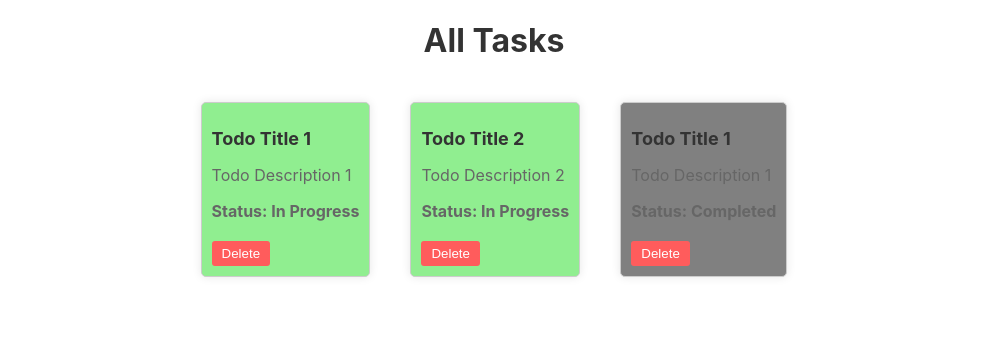
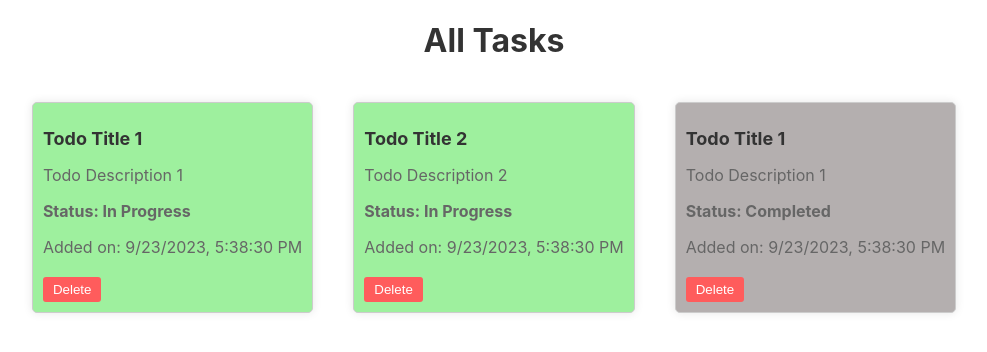
Before and after one commit to ridsashabbir/Listify, a React (Create React App) app in the folder listify/: page /alltasks in a window 1280 px wide. Shown: the top 352 px of the page, without its empty margins (146-1133 px from the left). Built offline with nearby package versions, Linux system fonts and the light colour scheme.

Commit message:
added system's default time with each task

```diff
--- a/listify/src/Components/AllTasks.css
+++ b/listify/src/Components/AllTasks.css
@@ -44,10 +44,10 @@
 
   /* Styling for In Progress tasks */
   .task-card.in-progress {
-    background-color: lightgreen;
+    background-color: rgb(158, 240, 158);
   }
 
   /* Styling for Completed tasks */
   .task-card.completed {
-    background-color: grey;
+    background-color: rgb(180, 175, 175);
   }
--- a/listify/src/Components/AllTasks.js
+++ b/listify/src/Components/AllTasks.js
@@ -8,18 +8,21 @@ function AllTasks() {
       title: "Todo Title 1",
       description: "Todo Description 1",
       status: "In Progress",
+      timestamp: new Date(), // Add a timestamp for each task
     },
     {
       id: 2,
       title: "Todo Title 2",
       description: "Todo Description 2",
       status: "In Progress",
+      timestamp: new Date(),
     },
     {
       id: 3,
       title: "Todo Title 1",
       description: "Todo Description 1",
       status: "Completed",
+      timestamp: new Date(),
     },
   ]);
 
@@ -42,6 +45,9 @@ function AllTasks() {
             <h2>{todo.title}</h2>
             <p>{todo.description}</p>
             <p className="status">Status: {todo.status}</p>
+            <p className="timestamp">
+              Added on: {todo.timestamp.toLocaleString()}
+            </p>
             <button
               className="delete-button"
               onClick={() => deleteTodo(todo.id)}
```
